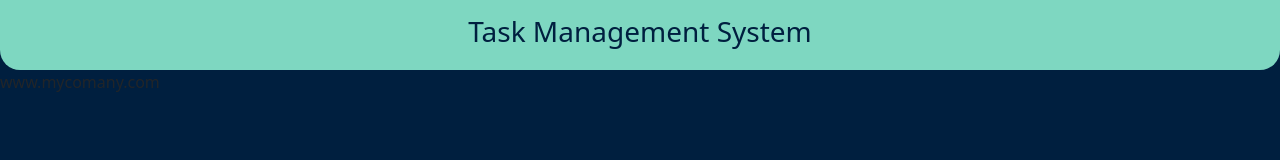
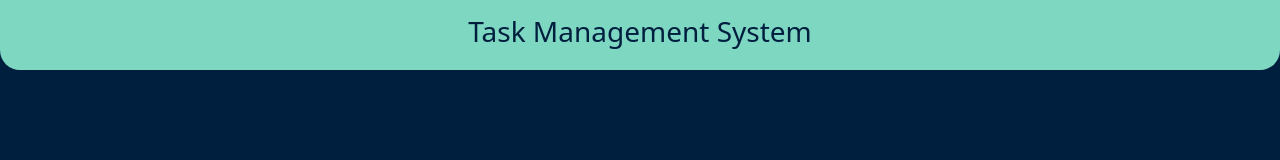
Before and after one commit to zaid0129/REACT-TASK-MANAGEMENT, a React (Vite) app in the folder frontend/: page / in a window 1280 px wide. Shown: the top 160 px of the page. Built offline with nearby package versions, Linux system fonts and the light colour scheme.

Commit message:
removing trash

```diff
--- a/frontend/src/Components/Footer.jsx
+++ b/frontend/src/Components/Footer.jsx
@@ -1,7 +1,7 @@
 const Footer=()=>{
     return(
         <>
-        www.mycomany.com
+
         </>
     )
 }
```
